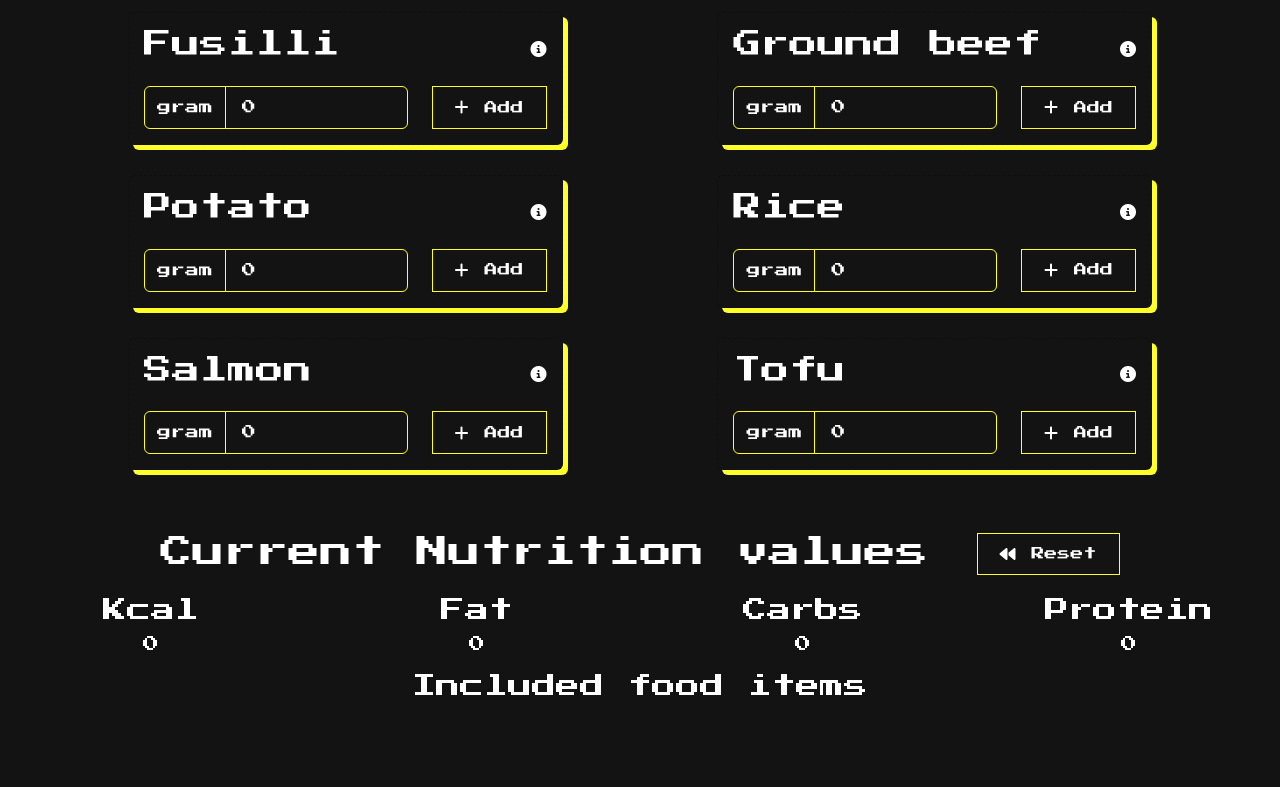
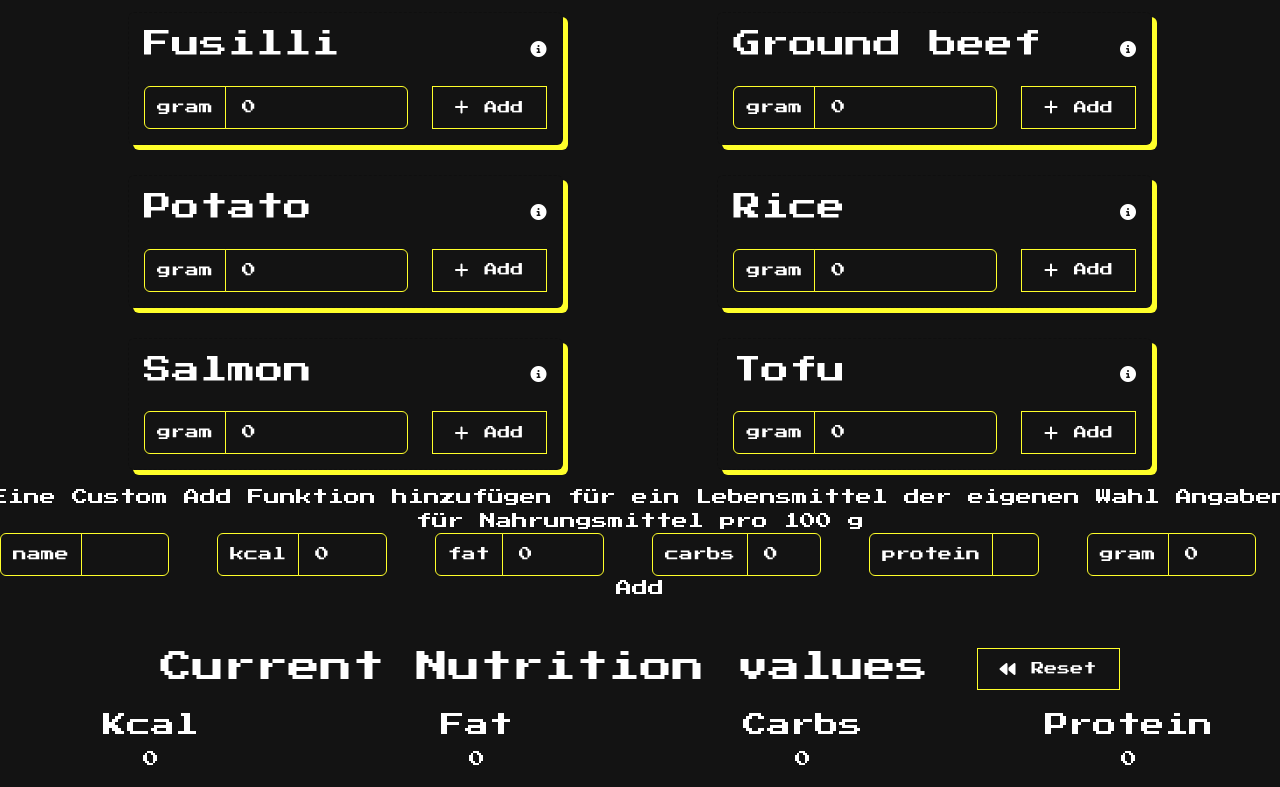
Before and after one commit to Matthes-Baer/NutritionCalculator, a Vue app: page / in a window 1280 px wide. Shown: the part 834-1621 px from the top of the page. Built offline with nearby package versions, Linux system fonts and the light colour scheme.

Commit message:
feat: Added customa add component

```diff
--- a/src/components/nutrition/CustomAdd.vue
+++ b/src/components/nutrition/CustomAdd.vue
@@ -5,10 +5,83 @@ export default {
   data() {
     return {
       nutritionStore,
+
+      kcal: 0,
+      fat: 0,
+      carbs: 0,
+      protein: 0,
+      name: "",
       amount: 0,
+      customAdd: true,
     };
+  },
+  methods: {
+    addHandler: (
+      kcal: number,
+      fat: number,
+      carbs: number,
+      protein: number,
+      name: string,
+      amount: number,
+      customAdd: boolean
+    ) => {
+      kcal = (kcal / 100) * amount;
+      fat = (fat / 100) * amount;
+      carbs = (carbs / 100) * amount;
+      protein = (protein / 100) * amount;
+
+      nutritionStore.addToCurrentNutrition(
+        kcal,
+        fat,
+        carbs,
+        protein,
+        name,
+        amount,
+        customAdd
+      );
+    },
   },
 };
 </script>
 
-Eine Custom Add Funktion hinzufügen für ein Lebensmittel der eigenen Wahl
+<template>
+  Eine Custom Add Funktion hinzufügen für ein Lebensmittel der eigenen Wahl
+  Angaben für Nahrungsmittel pro 100 g
+  <div class="d-flex align-items-center form-group me-4" style="flex: 1">
+    <span>name</span>
+    <input class="form-field" type="text" v-model="name" />
+  </div>
+
+  <div class="d-flex align-items-center form-group me-4" style="flex: 1">
+    <span>kcal</span>
+    <input class="form-field" type="number" v-model="kcal" min="0" />
+  </div>
+
+  <div class="d-flex align-items-center form-group me-4" style="flex: 1">
+    <span>fat</span>
+    <input class="form-field" type="number" v-model="fat" min="0" />
+  </div>
+
+  <div class="d-flex align-items-center form-group me-4" style="flex: 1">
+    <span>carbs</span>
+    <input class="form-field" type="number" v-model="carbs" min="0" />
+  </div>
+
+  <div class="d-flex align-items-center form-group me-4" style="flex: 1">
+    <span>protein</span>
+    <input class="form-field" type="number" v-model="protein" min="0" />
+  </div>
+
+  <div class="d-flex align-items-center form-group me-4" style="flex: 1">
+    <span>gram</span>
+    <input class="form-field" type="number" v-model="amount" min="0" />
+  </div>
+
+  <div @click="addHandler(kcal, fat, carbs, protein, name, amount, customAdd)">
+    Add
+  </div>
+</template>
+
+<style scoped lang="scss">
+@import "../../style/customInput.scss";
+</style>
--- a/src/components/nutrition/NutritionOverview.vue
+++ b/src/components/nutrition/NutritionOverview.vue
@@ -1,5 +1,6 @@
 <script lang="ts">
 import { nutritionStore } from "../../store/store";
+import CustomAdd from "./CustomAdd.vue";
 import SingleItem from "./SingleItem.vue";
 
 export default {
@@ -11,6 +12,7 @@ export default {
   props: [],
   components: {
     SingleItem,
+    CustomAdd,
   },
   methods: {},
   mounted() {},
@@ -27,6 +29,7 @@ export default {
       v-bind:product="item"
       data-aos="fade-up"
     />
+    <CustomAdd />
   </div>
 
   <!--
--- a/src/components/nutrition/NutritionResult.vue
+++ b/src/components/nutrition/NutritionResult.vue
@@ -29,9 +29,9 @@ export default {
       <h4>Kcal</h4>
       <p>
         {{
-          nutritionStore.currentNutrtion.kcal.toString().length > 3
-            ? +nutritionStore.currentNutrtion.kcal.toFixed(2)
-            : nutritionStore.currentNutrtion.kcal
+          nutritionStore.currentNutrition.kcal.toString().length > 3
+            ? +nutritionStore.currentNutrition.kcal.toFixed(2)
+            : nutritionStore.currentNutrition.kcal
         }}
       </p>
     </div>
@@ -39,9 +39,9 @@ export default {
       <h4>Fat</h4>
       <p>
         {{
-          nutritionStore.currentNutrtion.fat.toString().length > 3
-            ? +nutritionStore.currentNutrtion.fat.toFixed(2)
-            : nutritionStore.currentNutrtion.fat
+          nutritionStore.currentNutrition.fat.toString().length > 3
+            ? +nutritionStore.currentNutrition.fat.toFixed(2)
+            : nutritionStore.currentNutrition.fat
         }}
       </p>
     </div>
@@ -49,9 +49,9 @@ export default {
       <h4>Carbs</h4>
       <p>
         {{
-          nutritionStore.currentNutrtion.carbs.toString().length > 3
-            ? +nutritionStore.currentNutrtion.carbs.toFixed(2)
-            : nutritionStore.currentNutrtion.carbs
+          nutritionStore.currentNutrition.carbs.toString().length > 3
+            ? +nutritionStore.currentNutrition.carbs.toFixed(2)
+            : nutritionStore.currentNutrition.carbs
         }}
       </p>
     </div>
@@ -59,20 +59,20 @@ export default {
       <h4>Protein</h4>
       <p>
         {{
-          nutritionStore.currentNutrtion.protein.toString().length > 3
-            ? +nutritionStore.currentNutrtion.protein.toFixed(2)
-            : nutritionStore.currentNutrtion.protein
+          nutritionStore.currentNutrition.protein.toString().length > 3
+            ? +nutritionStore.currentNutrition.protein.toFixed(2)
+            : nutritionStore.currentNutrition.protein
         }}
       </p>
     </div>
     <div class="col-md-12" data-aos="fade-up">
       <h4>Included food items</h4>
       <p
-        v-for="(item, index) in nutritionStore.currentNutrtion.items"
+        v-for="(item, index) in nutritionStore.currentNutrition.items"
         :key="index"
         data-aos="fade-up"
       >
-        {{ item }}
+        {{ item.itemName }}
       </p>
     </div>
   </div>
--- a/src/components/nutrition/SingleItem.vue
+++ b/src/components/nutrition/SingleItem.vue
@@ -7,6 +7,7 @@ export default {
     return {
       nutritionStore,
       amount: 0,
+      customAdd: false,
     };
   },
   props: ["product"],
@@ -50,7 +51,8 @@ export default {
               (product.values.carbs / 100) * amount,
               (product.values.protein / 100) * amount,
               product.name,
-              amount
+              amount,
+              customAdd
             )
           "
         >
--- a/src/store/store.ts
+++ b/src/store/store.ts
@@ -4,15 +4,21 @@ import { SORTED_DATA } from "../data/items";
 export const nutritionStore = reactive({
   // Can be put in the store or as a variable in the respective component.
   itemsData: SORTED_DATA(),
-  currentNutrtion: { kcal: 0, carbs: 0, fat: 0, protein: 0, items: [""] },
+  currentNutrition: {
+    kcal: 0,
+    carbs: 0,
+    fat: 0,
+    protein: 0,
+    items: [{ itemName: "", customAdd: false }],
+  },
   error: { boolean: false, message: "" },
   resetNutritionValues: function () {
-    this.currentNutrtion = {
+    this.currentNutrition = {
       kcal: 0,
       carbs: 0,
       fat: 0,
       protein: 0,
-      items: [""],
+      items: [{ itemName: "", customAdd: false }],
     };
   },
   addToCurrentNutrition: function (
@@ -21,7 +27,8 @@ export const nutritionStore = reactive({
     carbs: number,
     protein: number,
     name: string,
-    amount: number
+    amount: number,
+    customAdd: boolean
   ) {
     nutritionStore.error = { boolean: false, message: "" };
     if (!amount) {
@@ -30,17 +37,19 @@ export const nutritionStore = reactive({
       return;
     }
 
-    nutritionStore.currentNutrtion.kcal +=
+    nutritionStore.currentNutrition.kcal +=
       kcal.toString().length > 3 ? +kcal.toFixed(2) : kcal;
-    nutritionStore.currentNutrtion.fat +=
+    nutritionStore.currentNutrition.fat +=
       fat.toString().length > 3 ? +fat.toFixed(2) : fat;
-    nutritionStore.currentNutrtion.carbs +=
+    nutritionStore.currentNutrition.carbs +=
       carbs.toString().length > 3 ? +carbs.toFixed(2) : carbs;
-    nutritionStore.currentNutrtion.protein +=
+    nutritionStore.currentNutrition.protein +=
       protein.toString().length > 3 ? +protein.toFixed(2) : protein;
 
-    if (!nutritionStore.currentNutrtion.items.find((e) => e === name)) {
-      nutritionStore.currentNutrtion.items.push(name);
+    if (
+      !nutritionStore.currentNutrition.items.find((e) => e.itemName === name)
+    ) {
+      nutritionStore.currentNutrition.items.push({ itemName: name, customAdd });
     }
   },
   //! Currently I'm using a method directly in the respecitve component
--- a/src/views/AboutView.vue
+++ b/src/views/AboutView.vue
@@ -19,7 +19,15 @@
         <li>responsive design optimieren überall</li>
         <li>AOS scrolling ggf. weiter hinzufügen?</li>
         <li>AOS npm install wieder entfernen (läuft jetzt über CDN)?</li>
-        <li>Custom Nutrition item add hinzufügen?</li>
+        <li>
+          Custom Nutrition item add hinzufügen? - benötigt dann extra Markierung
+          (für custom add können keine details generiert werden).
+        </li>
+        <li>Styling anpassen für custom Add component.</li>
+        <li>
+          Bei Included Food Items Button für Details Page zum jeweiligen Produkt
+          hinzufügen, welches kein custom add ist.
+        </li>
         <li>...?</li>
       </ul>
     </div>
```
